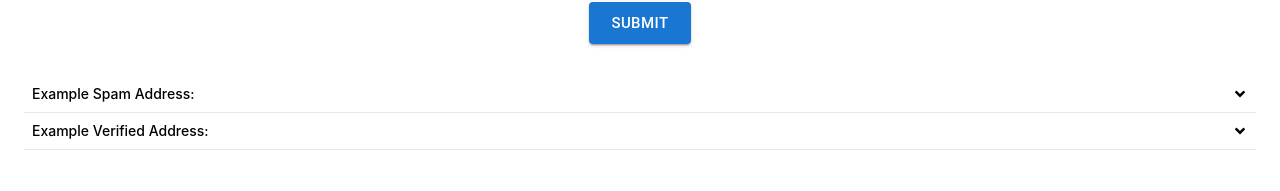
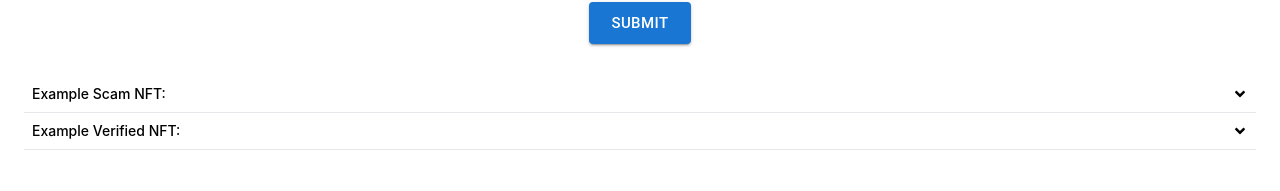
Before and after one commit to getnimbus/sui-nft-scam-detect, a React (Create React App) app in the folder client/: page / in a window 1280 px wide. Shown: the part 198-389 px from the top of the page. Built offline with nearby package versions, Linux system fonts and the light colour scheme; what @mysten/sui.js would draw is missing.

Commit message:
fix feedback

```diff
--- a/client/src/component/NFTDisplay.tsx
+++ b/client/src/component/NFTDisplay.tsx
@@ -76,8 +76,6 @@ const fetchNFTInfo = async (id: string) => {
       spam_likelihood: classification?.spam_likelihood || "--",
     } as NFTInfo;
 
-    console.log("object : ", nftData?.display?.data?.image_url);
-
     return data;
   } catch (error) {
     console.error("Error fetching NFT info:", error);
@@ -120,7 +118,10 @@ const NFTDisplay = ({ nftObject }: NFTDisplayProps) => {
     { label: "Type:", desc: data?.type },
     { label: "Name:", desc: data?.name },
     { label: "Description:", desc: data?.description },
-    { label: "Classification:", desc: data?.classification },
+    {
+      label: "Classification:",
+      desc: data?.classification === "spam" ? "scam" : data?.classification,
+    },
     { label: "Ham Likelihood:", desc: data?.ham_likelihood },
     { label: "Spam Likelihood:", desc: data?.spam_likelihood },
   ];
--- a/client/src/component/UserInput.tsx
+++ b/client/src/component/UserInput.tsx
@@ -9,14 +9,14 @@ interface UserInputProps {
 
 const listTestId = [
   {
-    label: "Example Spam Address:",
+    label: "Example Scam NFT:",
     listItems: [
       "0x2bb452d337fd9508b83df4a6e028362510102f9048daa351ffbd7ef7db6a6aa6",
       "0x001d09bd0d937084c7132be58fb0b65aa44c2dafeb4df94b711905461c3e0bce",
     ],
   },
   {
-    label: "Example Verified Address:",
+    label: "Example Verified NFT:",
     listItems: [
       "0xc7c29e000a6b7e089ab59aecf38a86d5bd0cd2ed3c55ccec7b97debe717bd70a",
       "0x3b7d9c1e015e4cad17814e0f77dda1a584e91714213497ea88547da26611bd8b",
```
